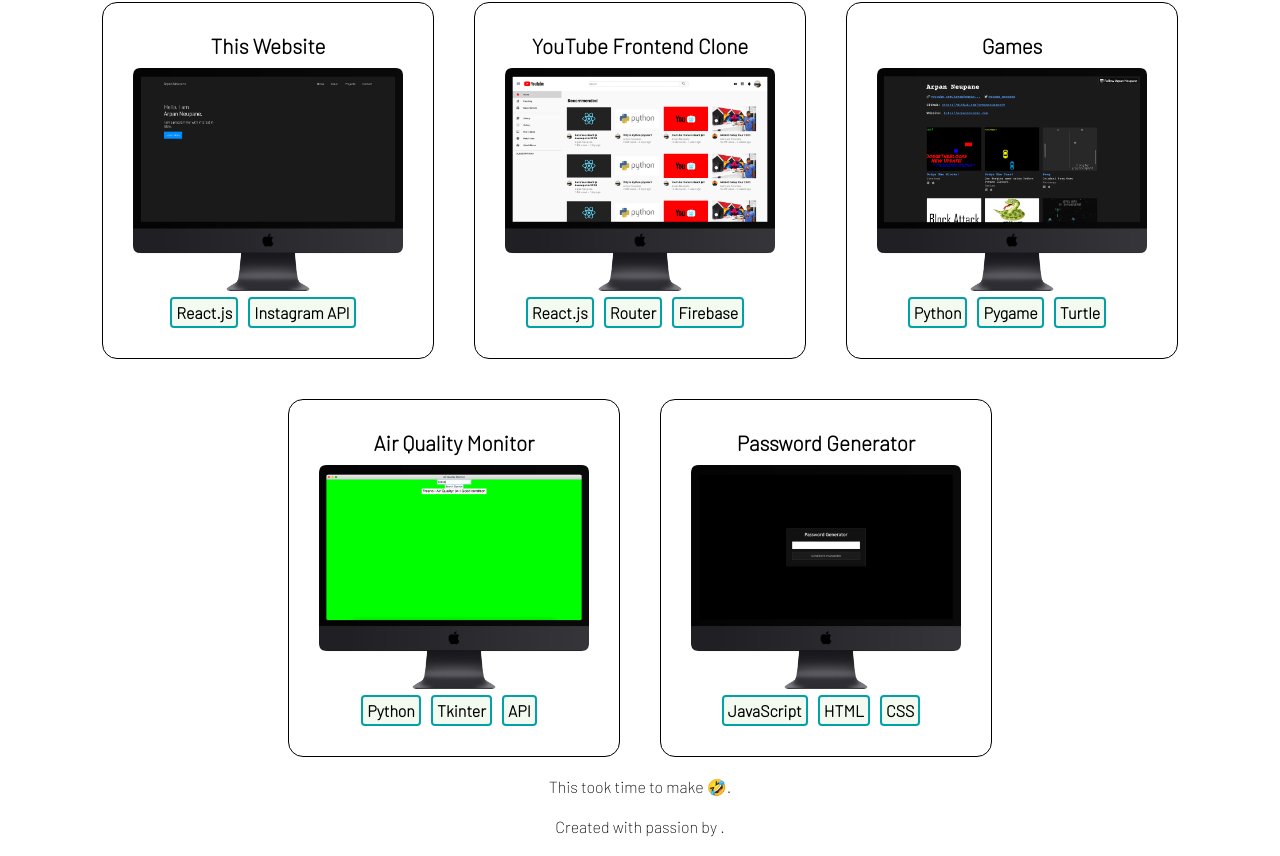
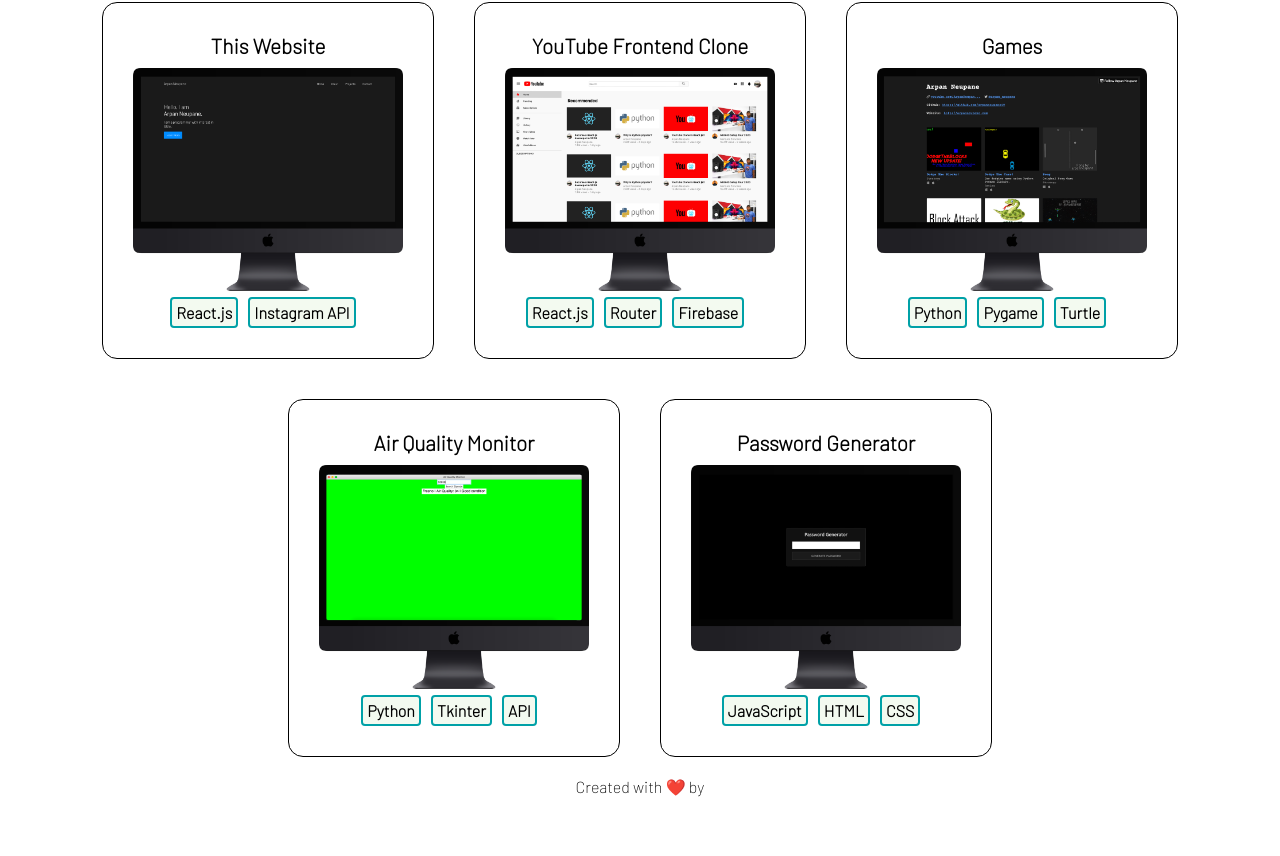
Before and after one commit to arpanneupane19/website-v3, a React (Create React App) app: page / in a window 1280 px wide. Shown: the part 3784-4640 px from the top of the page. After the commit the page ends 4601 px from the top, so only its background shows below. Built offline with nearby package versions, Linux system fonts and the light colour scheme; no server answers.

Commit message:
edited the ending message.

```diff
--- a/src/components/AllPages.js
+++ b/src/components/AllPages.js
@@ -230,8 +230,7 @@ function AllPages() {
                     </div>
 
                 </div>
-                <p className='ending-msg'>This took time to make 🤣.</p>
-                <p className='ending-msg'>Created with passion by <a href={igURL} target='__blank'>{igData.username}</a>.</p>
+                <p className='ending-msg'>Created with ❤️ by <a href={igURL} target='__blank'>{igData.username}</a></p>
             </section>
 
             <BloggyModal
```
